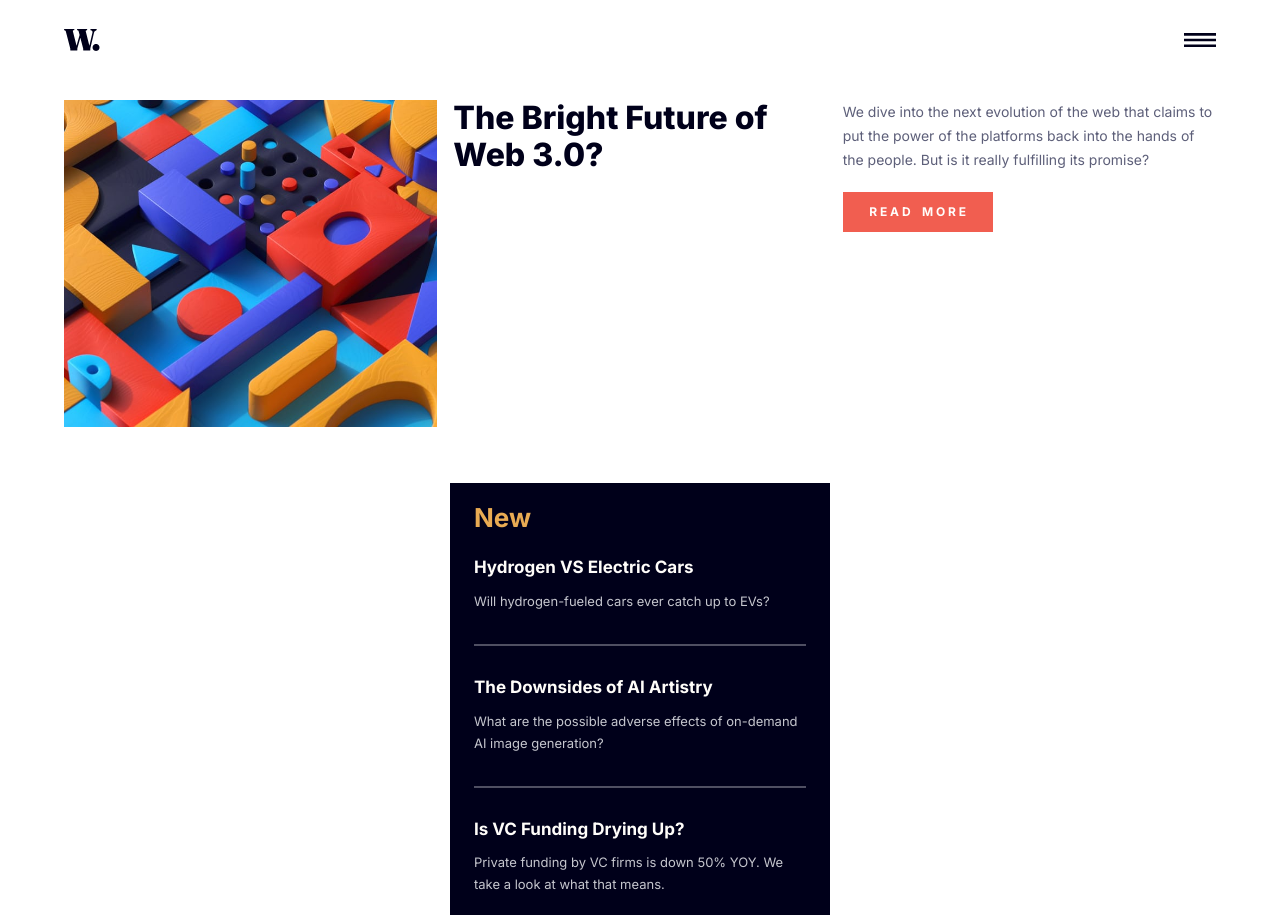
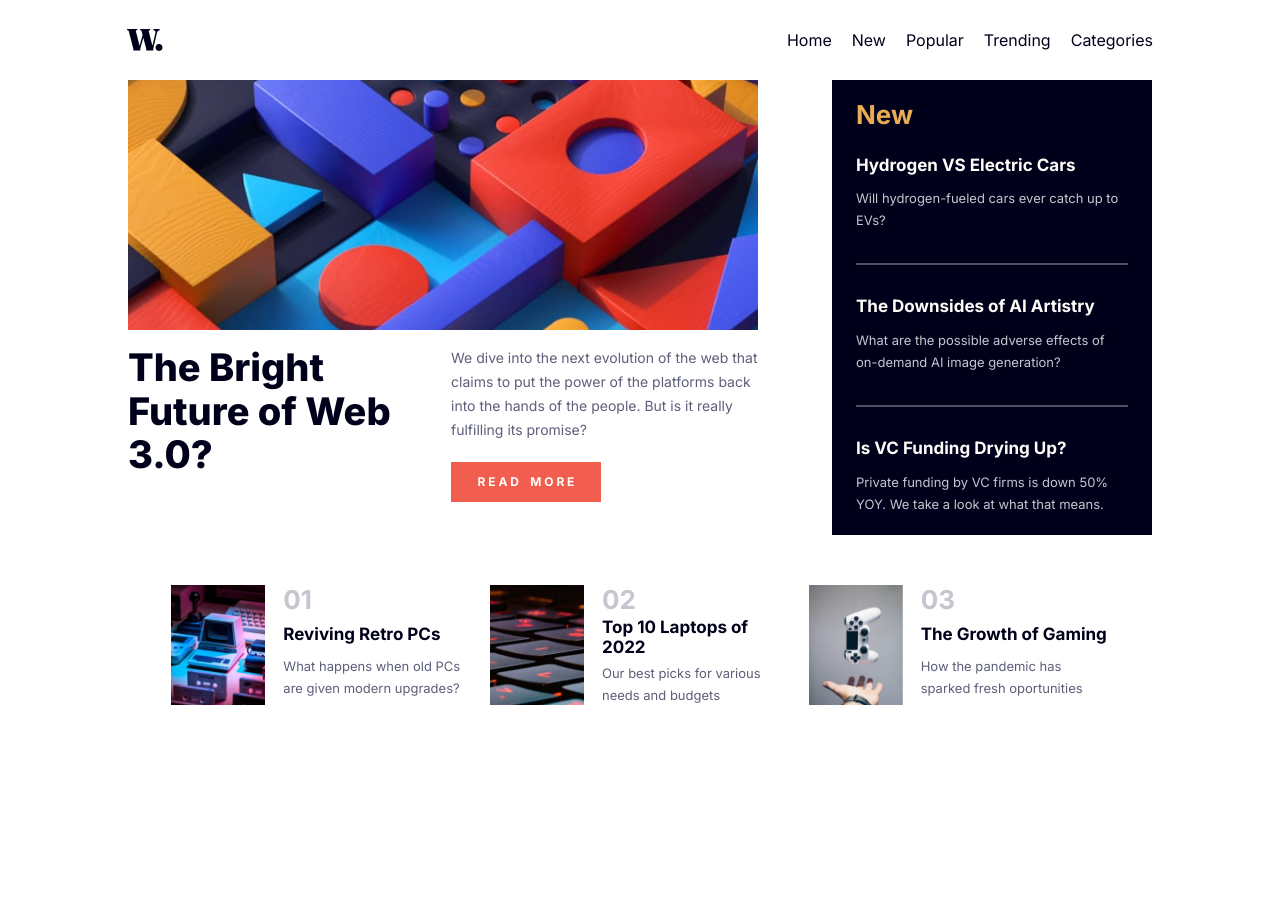
Before and after one commit to DEstebanP/news-homepage, a plain HTML site: page index.html in a window 1280 px wide. Shown: the top 918 px of the page. After the commit the page ends 800 px from the top, so only its background shows below. Drawn offline with Linux system fonts and the light colour scheme.

Commit message:
add responsive design. Final version

```diff
--- /dev/null
+++ b/css/desktop.css
@@ -0,0 +1,76 @@
+header {
+    margin: 0 auto;
+}
+nav {
+    position: static;
+    display: flex;
+    width: auto;
+    height: auto;
+    z-index: 0;
+}
+nav .nav__tranparent-background {
+    display: none;
+}
+nav .nav-right {
+    height: auto;
+    background-color: transparent;
+
+}
+nav .nav-items {
+    display: flex;
+    flex-direction: row;
+    row-gap: 20px;
+    width: 100%;
+    height: 100%;
+    margin: 0;
+}
+.nav-items li {
+    font-size: 1.6rem;
+    cursor: pointer;
+}
+.nav-item:hover {
+    color: var(--primary-soft-red);
+}
+.logo-close {
+    display: none;
+}
+.header-container .logo-burger {
+    display: none;
+}
+main {
+    display: grid;
+    column-gap: 16px;
+    max-width: 1140px;
+    margin: 0 auto;
+}
+
+.main-intro {
+    grid-area: 1 / 1 / 3 / 3;
+    justify-self: center;
+    width: 95%;
+    margin: 0;
+    padding: 0;
+}
+.main-intro__container button:hover {
+    background-color: var(--title-very-dark-blue);
+    cursor: pointer;
+}
+.main-news {
+    grid-area: 1 / 3 / 3 / 4;
+    max-width: 320px;
+    margin: 0;
+}
+.main-news__container h3:hover {
+    color: var(--primary-soft-orange);
+    cursor: pointer;
+}
+.main-top-news {
+    justify-self: center;
+    margin: 0;
+    grid-area: 3 / 1 / 4 / 4;
+    width: 100%;
+}
+.item-new h3:hover {
+    color: var(--primary-soft-red);
+    cursor: pointer;
+}
--- /dev/null
+++ b/css/tablet.css
@@ -0,0 +1,23 @@
+.logo-close {
+    margin-left: 85%;
+}
+nav .nav-items {
+    margin-left: 60px;
+    row-gap: 28px;
+}
+.nav-items li {
+    font-size: 1.8rem;
+}
+.main-intro {
+    grid-template-rows: minmax(230px, 250px) 1fr;
+    width: 85%;
+}
+.main-intro .web-3-img {
+    grid-area: 1 / 1 / 2 / 3;
+    height: 100%;
+    object-fit: cover;
+}
+.main-intro h1 {
+    font-size: 3.8rem;
+    margin-right: 12px;
+}
--- a/index.html
+++ b/index.html
@@ -10,6 +10,8 @@
     <link href="https://fonts.googleapis.com/css2?family=Inter:wght@400;700;800&display=swap" rel="stylesheet">
     <link rel="stylesheet" href="./normalize.css">
     <link rel="stylesheet" href="./style.css">
+    <link rel="stylesheet" href="./css/tablet.css" media="screen and (min-width: 578px)">
+    <link rel="stylesheet" href="./css/desktop.css" media="screen and (min-width: 890px)">
 </head>
 <body>
     <header>
--- a/main.js
+++ b/main.js
@@ -4,7 +4,16 @@ const closeMenuIcon = document.querySelector('.logo-close');
 
 burgerIcon.addEventListener('click', openMenuMobile);
 closeMenuIcon.addEventListener('click', closeMenuMobile);
+window.addEventListener('load',responsiveNavbar);
+window.addEventListener('resize',responsiveNavbar);
 
+function responsiveNavbar() {
+    if (window.innerWidth>=890) {
+        navBar.classList.remove('inactive');
+    } else {
+        navBar.classList.add('inactive')
+    }
+}
 function openMenuMobile() {
     navBar.classList.toggle('inactive');
 }
--- a/style.css
+++ b/style.css
@@ -23,6 +23,7 @@ body {
 header {
     position: relative;
     width: 100%;
+    max-width: 1140px;
 }
 .header-container {
     display: flex;
@@ -34,19 +35,21 @@ header {
 }
 .header-container .logo-img {
     width: 36px;
+    cursor: pointer;
 }
 .header-container .logo-burger {
     width: 32px;
 }
 
 nav {
-    position: absolute;
+    position: fixed;
     display: grid;
     grid-template-columns: 3fr 5fr;
     width: 100%;
     height: 100vh;
     left: 0;
     top: 0;
+    z-index: 1;
 }
 nav .nav__tranparent-background {
     width: 100%;
@@ -65,10 +68,13 @@ nav .nav-right {
 nav .nav-items {
     display: flex;
     flex-direction: column;
-    row-gap: 20px;
+    column-gap: 20px;
     width: 100%;
     height: 100%;
     margin: 80px 0 0 30px;
+}
+.nav-items li {
+    font-size: 1.6rem;
 }
 .nav-items li {
     list-style: none;
@@ -83,13 +89,14 @@ main {
 }
 .main-intro {
     display: grid;
-    grid-template-columns: repeat(auto-fit, minmax(250px, 1fr));
+    grid-template-columns: repeat(auto-fit, minmax(252px, 1fr));
     justify-content: center;
     gap: 16px;
     width: 90%;
     min-width: 288px;
+    max-width: 630px;
     margin: 0 auto;
-    padding: 20px 0;
+    padding: 8px 0 20px;
 }
 .main-intro .web-3-img {
     width: 100%;
@@ -119,7 +126,7 @@ main {
 .main-news {
     width: 90%;
     min-width: 288px;
-    max-width: 380px;
+    max-width: 350px;
     height: auto;
     margin: 36px auto 10px;
     padding: 20px 0;
@@ -152,10 +159,14 @@ main {
 }
 
 .main-top-news {
+    display: grid;
+    grid-template-columns: repeat(auto-fit, minmax(300px, 1fr));
+    column-gap: 16px;
+    justify-items: center;
     width: 90%;
     height: auto;
     min-width: 288px;
-    max-width: 320px;
+    max-width: 940px;
     margin: 0 auto;
     padding: 20px 0;
 }
@@ -165,6 +176,7 @@ main {
     column-gap: 18px;
     row-gap: 4px;
     width: 100%;
+    max-width: 300px;
     margin: 30px 0;
 }
 .item-new img {
@@ -179,7 +191,6 @@ main {
 }
 .item-new h3 {
     font-size: 1.7rem;
-    font-weight: 800;
     color: var(--title-very-dark-blue);
 }
 .item-new p {
```
